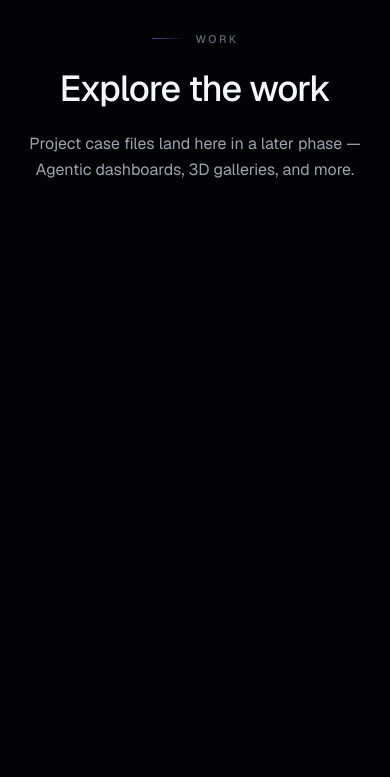
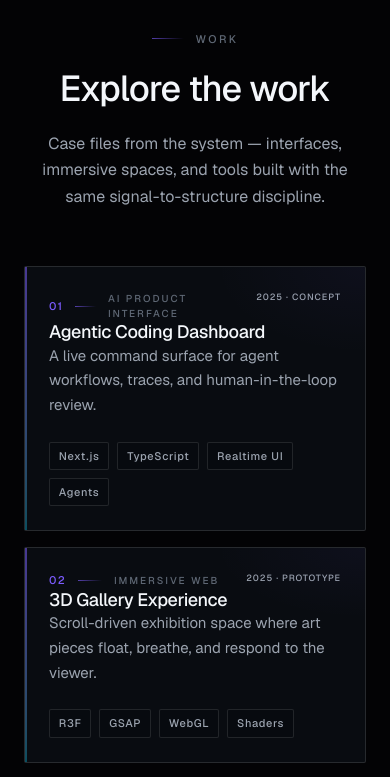
Before and after one commit to sudip0-0/Visual-story-telling, a Next.js app: page / in a window 390 px wide. Shown: the part 8000-8777 px from the top of the page. Before the commit the page ends 8280 px from the top, so only its background shows below. Built offline with nearby package versions, Linux system fonts and the light colour scheme.

Commit message:
phase 7 impl

```diff
--- a/src/app/globals.css
+++ b/src/app/globals.css
@@ -178,6 +178,209 @@ body {
   isolation: isolate;
 }
 
+.project-grid {
+  display: grid;
+  grid-template-columns: 1fr;
+  gap: 1rem;
+}
+
+@media (min-width: 640px) {
+  .project-grid {
+    grid-template-columns: repeat(2, 1fr);
+    gap: 1.25rem;
+  }
+}
+
+.project-card {
+  min-height: 100%;
+  border-radius: 2px;
+  outline: none;
+  transition:
+    border-color 0.35s ease,
+    box-shadow 0.35s ease,
+    transform 0.35s ease;
+}
+
+.project-card-inner {
+  position: relative;
+  height: 100%;
+  border: 1px solid var(--border);
+  border-radius: 2px;
+  background: color-mix(in srgb, var(--surface) 72%, transparent);
+  backdrop-filter: blur(10px);
+  transition:
+    border-color 0.35s ease,
+    background 0.35s ease,
+    box-shadow 0.35s ease;
+}
+
+.project-card-inner::before {
+  content: "";
+  position: absolute;
+  top: 0;
+  left: 0;
+  width: 2px;
+  height: 100%;
+  background: linear-gradient(
+    180deg,
+    var(--accent) 0%,
+    color-mix(in srgb, var(--accent-2) 60%, transparent) 100%
+  );
+  opacity: 0.55;
+  transition: opacity 0.35s ease;
+}
+
+.project-card-inner::after {
+  content: "";
+  position: absolute;
+  inset: 0;
+  border-radius: inherit;
+  background: radial-gradient(
+    ellipse 80% 60% at 100% 0%,
+    rgba(124, 92, 255, 0.08) 0%,
+    transparent 55%
+  );
+  pointer-events: none;
+  opacity: 0.6;
+  transition: opacity 0.35s ease;
+}
+
+.project-card:hover .project-card-inner,
+.project-card:focus-within .project-card-inner {
+  border-color: color-mix(in srgb, var(--accent) 45%, var(--border));
+  background: color-mix(in srgb, var(--surface-soft) 85%, transparent);
+  box-shadow:
+    0 0 0 1px color-mix(in srgb, var(--accent) 18%, transparent),
+    0 12px 40px rgba(0, 0, 0, 0.35),
+    0 0 48px rgba(124, 92, 255, 0.08);
+}
+
+.project-card:hover,
+.project-card:focus-within {
+  transform: translateY(-2px);
+}
+
+.project-card:hover .project-card-inner::before,
+.project-card:focus-within .project-card-inner::before {
+  opacity: 1;
+}
+
+.project-card:hover .project-card-inner::after,
+.project-card:focus-within .project-card-inner::after {
+  opacity: 1;
+}
+
+.project-card:focus-within {
+  box-shadow: 0 0 0 2px var(--accent);
+  border-radius: 2px;
+}
+
+.project-card-index {
+  font-size: 0.6875rem;
+  font-weight: 500;
+  letter-spacing: 0.12em;
+  color: var(--accent);
+}
+
+.project-card-line {
+  width: 1.5rem;
+  height: 1px;
+  background: linear-gradient(
+    90deg,
+    rgba(124, 92, 255, 0.65) 0%,
+    transparent 100%
+  );
+}
+
+.project-card-category {
+  margin: 0;
+  font-size: 0.625rem;
+  font-weight: 500;
+  letter-spacing: 0.28em;
+  text-transform: uppercase;
+  color: var(--text-soft);
+}
+
+.project-card-status {
+  flex-shrink: 0;
+  font-size: 0.625rem;
+  font-weight: 500;
+  letter-spacing: 0.14em;
+  text-transform: uppercase;
+  color: var(--text-muted);
+  white-space: nowrap;
+}
+
+.project-card-title {
+  margin: 0;
+  font-size: clamp(1.125rem, 1.5vw + 0.75rem, 1.375rem);
+  font-weight: 500;
+  line-height: 1.25;
+  letter-spacing: -0.02em;
+  color: var(--text);
+  transition: color 0.3s ease;
+}
+
+.project-card:hover .project-card-title,
+.project-card:focus-within .project-card-title {
+  color: color-mix(in srgb, var(--text) 92%, var(--accent) 8%);
+}
+
+.project-card-description {
+  margin: 0;
+  font-size: 0.9375rem;
+  line-height: 1.65;
+  color: var(--text-muted);
+}
+
+.project-card-tag {
+  display: inline-block;
+  padding: 0.3rem 0.55rem;
+  font-size: 0.6875rem;
+  font-weight: 500;
+  letter-spacing: 0.06em;
+  color: var(--text-muted);
+  border: 1px solid color-mix(in srgb, var(--border) 90%, transparent);
+  border-radius: 2px;
+  background: color-mix(in srgb, var(--background-soft) 80%, transparent);
+  transition:
+    border-color 0.3s ease,
+    color 0.3s ease;
+}
+
+.project-card:hover .project-card-tag,
+.project-card:focus-within .project-card-tag {
+  border-color: color-mix(in srgb, var(--accent) 30%, var(--border));
+  color: var(--text);
+}
+
+@media (prefers-reduced-motion: reduce) {
+  .project-card,
+  .project-card-inner,
+  .project-card-inner::before,
+  .project-card-inner::after,
+  .project-card-title,
+  .project-card-tag {
+    transition: none;
+  }
+
+  .project-card:hover,
+  .project-card:focus-within {
+    transform: none;
+  }
+}
+
+@media (max-width: 767px) {
+  .project-card-status {
+    font-size: 0.5625rem;
+    letter-spacing: 0.1em;
+  }
+
+  .project-card-category {
+    letter-spacing: 0.2em;
+  }
+}
+
 .scene-atmosphere-signal::before {
   content: "";
   position: absolute;
--- a/src/components/cinematic/WorkSection.tsx
+++ b/src/components/cinematic/WorkSection.tsx
@@ -1,4 +1,6 @@
+import { PROJECTS } from "@/data/projects";
 import { AnimatedText } from "@/components/ui/AnimatedText";
+import { ProjectCard } from "@/components/ui/ProjectCard";
 import { SectionLabel } from "@/components/ui/SectionLabel";
 
 export function WorkSection() {
@@ -7,9 +9,10 @@ export function WorkSection() {
       id="work"
       data-scroll-section=""
       aria-labelledby="work-heading"
-      className="scene-section relative z-[2] border-t border-border px-6 py-24 sm:px-10 sm:py-28 md:px-16"
+      className="scene-section relative z-[2] border-t border-border px-6 py-24 sm:px-10 sm:py-28 md:px-16 md:py-32"
     >
-      <div className="mx-auto flex max-w-4xl flex-col items-center text-center">
+      <div className="mx-auto w-full max-w-6xl">
+        <div className="mx-auto flex max-w-3xl flex-col items-center text-center">
           <SectionLabel>Work</SectionLabel>
           <div data-scene-headline className="scene-headline-mask mt-6">
             <AnimatedText
@@ -21,10 +24,22 @@ export function WorkSection() {
               Explore the work
             </AnimatedText>
           </div>
-        <p className="scene-body mt-6">
-          Project case files land here in a later phase — Agentic dashboards, 3D
-          galleries, and more.
+          <p className="scene-body mt-6 max-w-xl">
+            Case files from the system — interfaces, immersive spaces, and tools
+            built with the same signal-to-structure discipline.
           </p>
+        </div>
+
+        <ul
+          className="project-grid mt-14 list-none p-0 sm:mt-16 md:mt-20"
+          role="list"
+        >
+          {PROJECTS.map((project) => (
+            <li key={project.id} className="min-w-0">
+              <ProjectCard project={project} />
+            </li>
+          ))}
+        </ul>
       </div>
     </section>
   );
--- /dev/null
+++ b/src/components/ui/ProjectCard.tsx
@@ -0,0 +1,47 @@
+import type { ProjectDefinition } from "@/data/projects";
+
+type ProjectCardProps = {
+  project: ProjectDefinition;
+};
+
+export function ProjectCard({ project }: ProjectCardProps) {
+  const indexLabel = String(project.index).padStart(2, "0");
+
+  return (
+    <article
+      tabIndex={0}
+      className="project-card group relative flex flex-col"
+      aria-labelledby={`project-title-${project.id}`}
+    >
+      <div className="project-card-inner flex flex-1 flex-col p-6 sm:p-7">
+        <div className="flex items-start justify-between gap-4">
+          <div className="flex items-center gap-3">
+            <span className="project-card-index" aria-hidden>
+              {indexLabel}
+            </span>
+            <span className="project-card-line" aria-hidden />
+            <p className="project-card-category">{project.category}</p>
+          </div>
+          <span className="project-card-status">{project.status}</span>
+        </div>
+
+        <h3
+          id={`project-title-${project.id}`}
+          className="project-card-title mt-5"
+        >
+          {project.title}
+        </h3>
+
+        <p className="project-card-description mt-3">{project.description}</p>
+
+        <ul className="project-card-tags mt-6 flex flex-wrap gap-2" aria-label="Technologies">
+          {project.tags.map((tag) => (
+            <li key={tag}>
+              <span className="project-card-tag">{tag}</span>
+            </li>
+          ))}
+        </ul>
+      </div>
+    </article>
+  );
+}
--- /dev/null
+++ b/src/data/projects.ts
@@ -0,0 +1,52 @@
+export type ProjectDefinition = {
+  id: string;
+  index: number;
+  title: string;
+  category: string;
+  description: string;
+  tags: string[];
+  status: string;
+};
+
+export const PROJECTS: ProjectDefinition[] = [
+  {
+    id: "agentic-dashboard",
+    index: 1,
+    title: "Agentic Coding Dashboard",
+    category: "AI Product Interface",
+    description:
+      "A live command surface for agent workflows, traces, and human-in-the-loop review.",
+    tags: ["Next.js", "TypeScript", "Realtime UI", "Agents"],
+    status: "2025 · Concept",
+  },
+  {
+    id: "gallery-3d",
+    index: 2,
+    title: "3D Gallery Experience",
+    category: "Immersive Web",
+    description:
+      "Scroll-driven exhibition space where art pieces float, breathe, and respond to the viewer.",
+    tags: ["R3F", "GSAP", "WebGL", "Shaders"],
+    status: "2025 · Prototype",
+  },
+  {
+    id: "trustdoko",
+    index: 3,
+    title: "TrustDoko Review Platform",
+    category: "Trust & Reviews",
+    description:
+      "Structured review flows and reputation signals designed for clarity, not noise.",
+    tags: ["React", "Node", "Postgres", "Design System"],
+    status: "2024 · Shipped",
+  },
+  {
+    id: "git-graph",
+    index: 4,
+    title: "Visual Git Commit Graph",
+    category: "Developer Tools",
+    description:
+      "A cinematic timeline of branches and commits that makes repository history legible at a glance.",
+    tags: ["D3", "TypeScript", "Canvas", "Git"],
+    status: "2024 · Open Source",
+  },
+];
```
Lines whose indentation alone changed are shown as unchanged.
